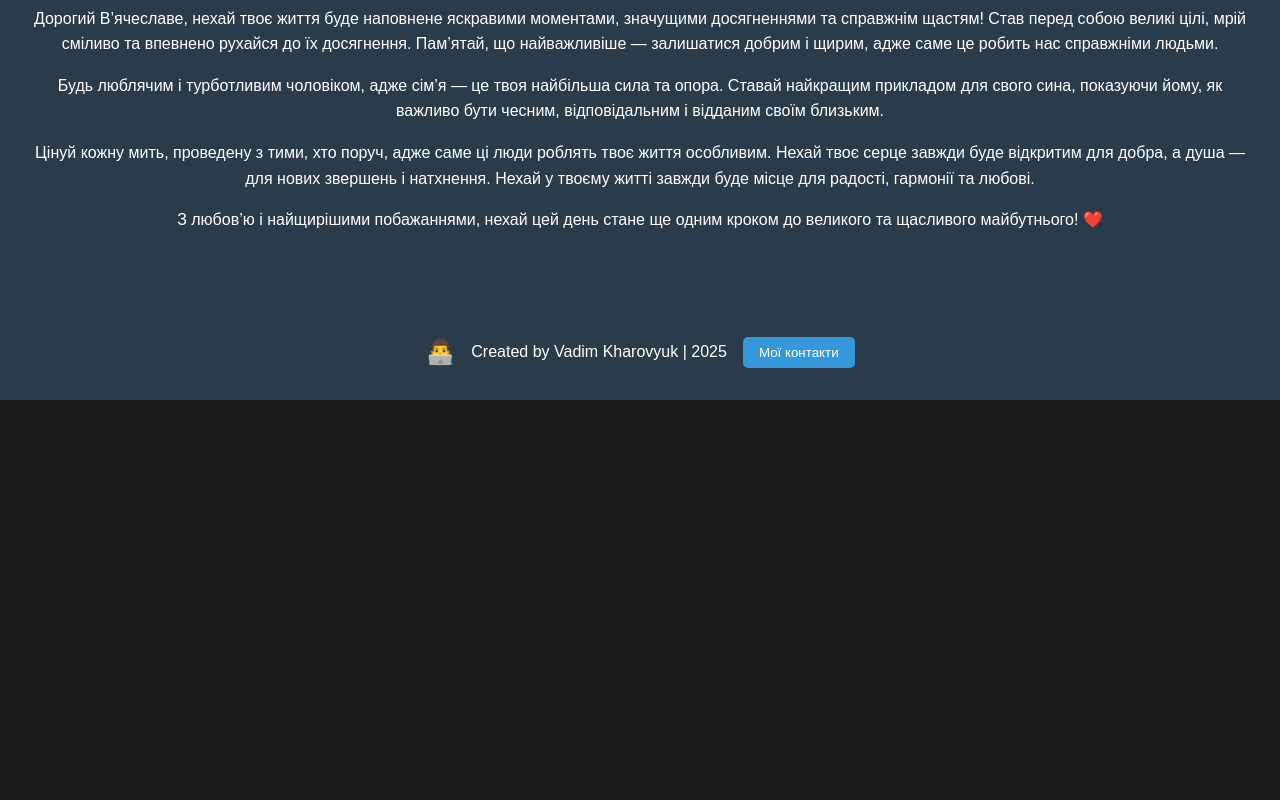
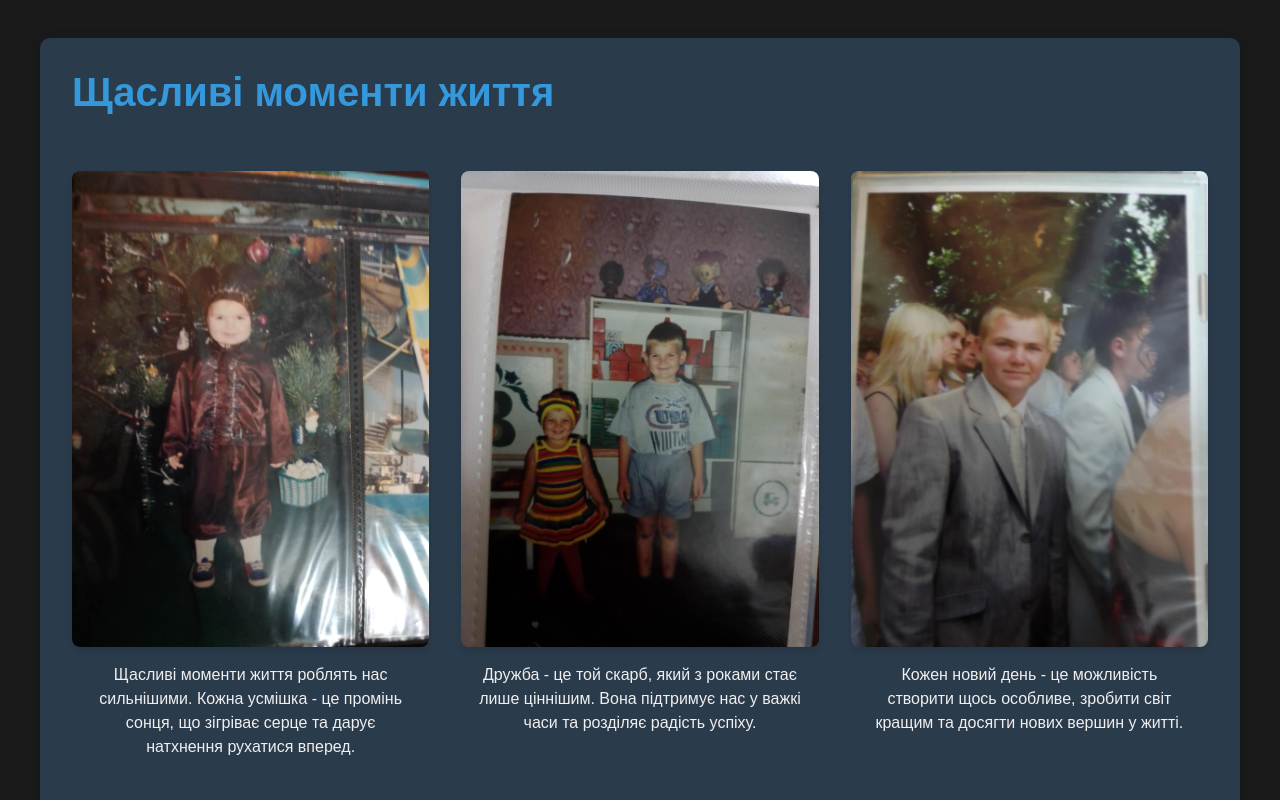
Before and after one commit to VadimKharovyuk/KorzhBirsday, a plain HTML site: page index.html in a window 1280 px wide. Shown: the part 4680-5480 px from the top of the page. Before the commit the page ends 5080 px from the top, so only its background shows below. Drawn offline with Linux system fonts and the light colour scheme.

Commit message:
add new pic

```diff
--- a/index.html
+++ b/index.html
@@ -493,6 +493,47 @@
     section {
       animation: fadeIn 1s ease-out;
     }
+
+    .photo-grid {
+      display: grid;
+      grid-template-columns: repeat(3, 1fr);
+      gap: 2rem;
+      padding: 2rem 0;
+    }
+
+    .photo-item {
+      display: flex;
+      flex-direction: column;
+      align-items: center;
+      text-align: center;
+    }
+
+    .gallery-image {
+      width: 100%;
+      height: auto;
+      margin-bottom: 1rem;
+      border-radius: 8px;
+      box-shadow: 0 4px 6px rgba(0, 0, 0, 0.1);
+    }
+
+    .photo-description {
+      font-size: 1rem;
+      line-height: 1.5;
+      color: #f1eeee;
+      margin: 0;
+      padding: 0 1rem;
+    }
+
+    @media (max-width: 768px) {
+      .photo-grid {
+        grid-template-columns: 1fr;
+        gap: 1.5rem;
+      }
+
+      .photo-item {
+        max-width: 100%;
+      }
+    }
   </style>
 </head>
 <body>
@@ -629,6 +670,33 @@
         </p>
         <p>
           З Днем Народження, В’ячеславе! Нехай у твоєму житті завжди буде місце для яскравих пригод, теплих зустрічей та невичерпного натхнення. 🎉
+        </p>
+      </div>
+    </div>
+  </div>
+</section>
+
+
+<section id="section5">
+  <div class="section-container">
+    <h2>Щасливі моменти життя</h2>
+    <div class="photo-grid">
+      <div class="photo-item">
+        <img src="new1.jpg" alt="Фото 5" class="gallery-image">
+        <p class="photo-description">
+          Щасливі моменти життя роблять нас сильнішими. Кожна усмішка - це промінь сонця, що зігріває серце та дарує натхнення рухатися вперед.
+        </p>
+      </div>
+      <div class="photo-item">
+        <img src="new3.jpg" alt="Фото 6" class="gallery-image">
+        <p class="photo-description">
+          Дружба - це той скарб, який з роками стає лише ціннішим. Вона підтримує нас у важкі часи та розділяє радість успіху.
+        </p>
+      </div>
+      <div class="photo-item">
+        <img src="new2.jpg" alt="Фото 7" class="gallery-image">
+        <p class="photo-description">
+          Кожен новий день - це можливість створити щось особливе, зробити світ кращим та досягти нових вершин у житті.
         </p>
       </div>
     </div>
```
Also changed, not shown: new1.jpg (added), new2.jpg (added), new3.jpg (added), 1 other file.
